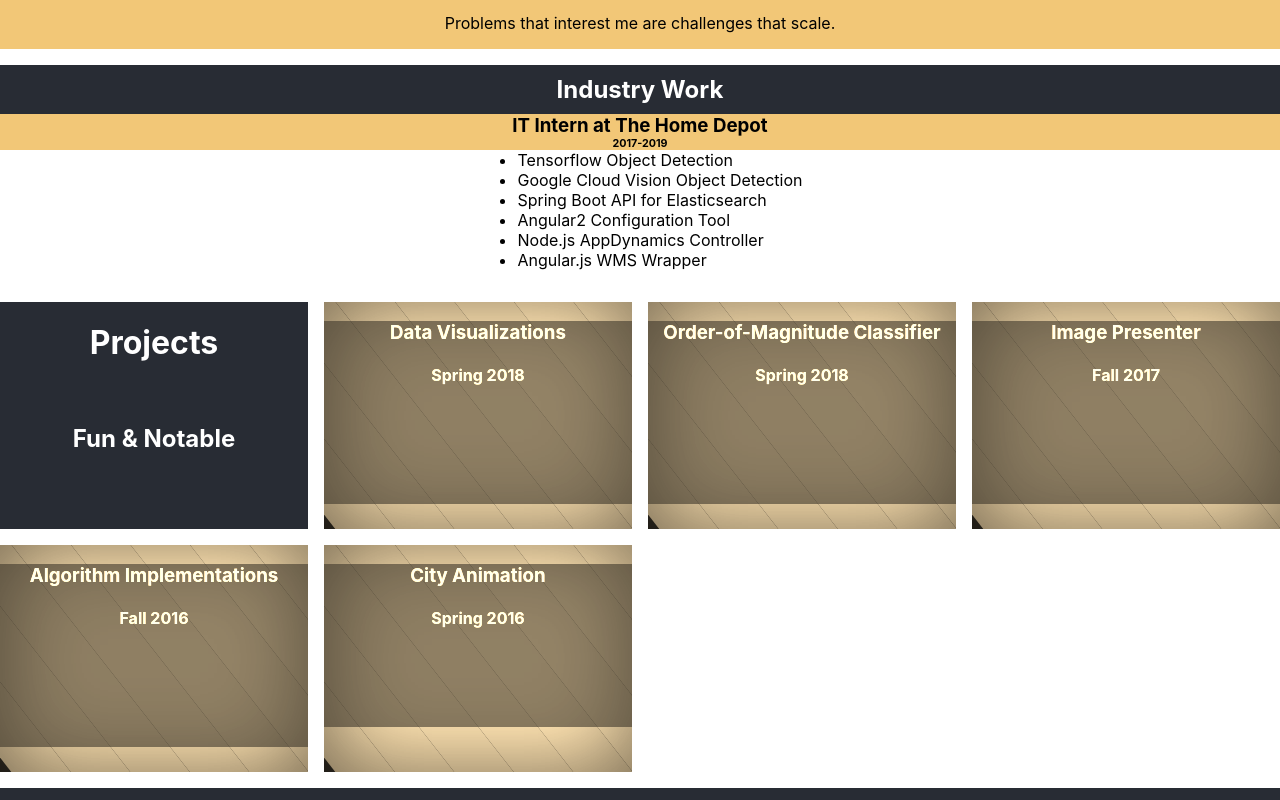
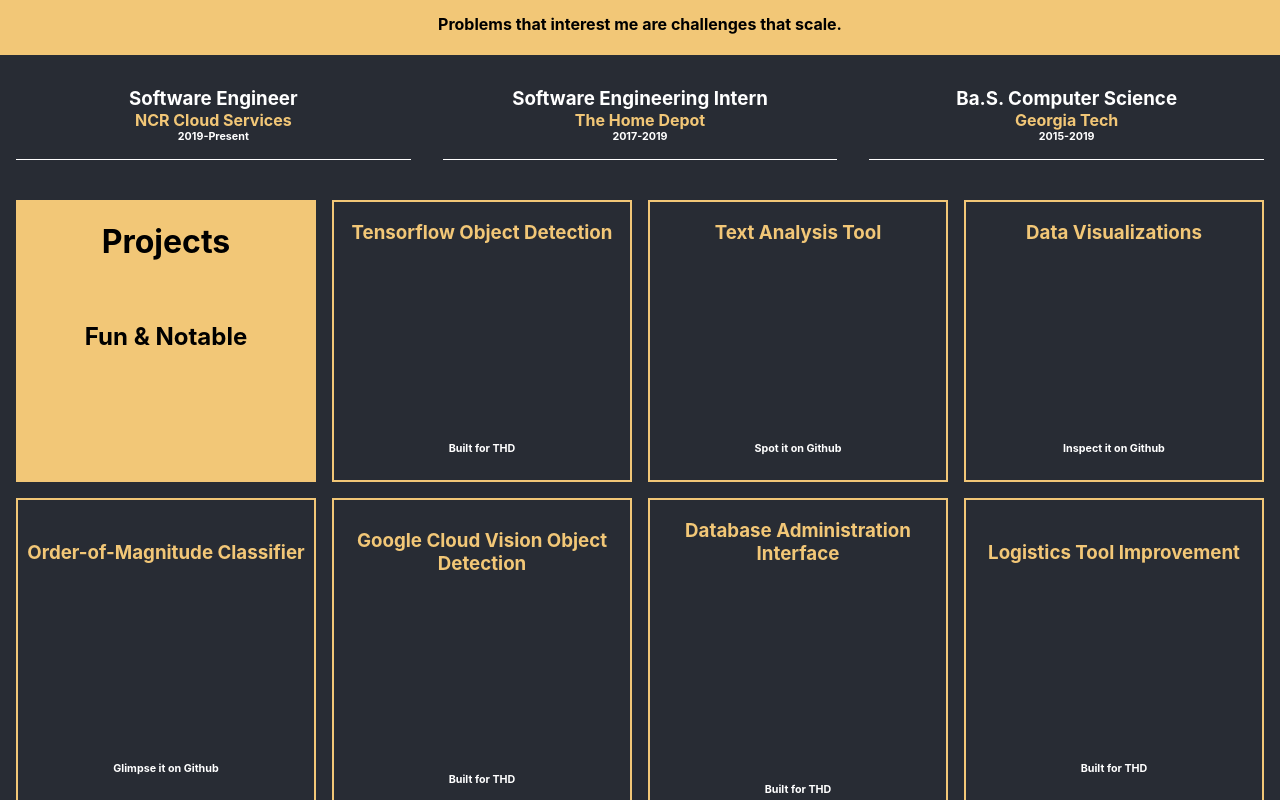
Before and after one commit to sohuja96/Portfolio, a React (Create React App) app: page / in a window 1280 px wide. Shown: the part 240-1040 px from the top of the page. Built offline with nearby package versions, Linux system fonts and the light colour scheme.

Commit message:
Minimal look

```diff
--- a/src/App.css
+++ b/src/App.css
@@ -1,32 +1,18 @@
 .App {
   text-align: center;
+  color: white;
+  background-color: #282c34;
 }
 
-.social {
-  margin: 0 0 5px 0;
-  display: block;
-  flex-direction: row;
-  text-align: center;
-}
-
-.social button {
-  background-color: rgba(0,0,0,0);
-  border-color: rgba(0,0,0,0);
-}
-
-.social button:hover {
-  cursor: pointer;
-}
 
 .App-header {
   z-index: 1;
   position: fixed;
   width: 100%;
+  background-color: #282c34;
   -moz-box-shadow:    0px 5px 4px rgba(0,0,0,.3);
   -webkit-box-shadow: 0px 5px 4px rgba(0,0,0,.3);
   box-shadow: 0px 5px 4px rgba(0,0,0, .3);
-  background-color: #bf2a2a;
-  background-color: #282c34;
   min-height: 8vh;
   display: flex;
   flex-direction: column;
@@ -40,123 +26,42 @@
   color: #61dafb;
 }
 
-@keyframes App-logo-spin {
-  from {
-    transform: rotate(0deg);
-  }
-  to {
-    transform: rotate(360deg);
-  }
-}
 
-.project {
-  vertical-align: center;
-  background-color: rgba(40,44,68,.6);
-  background-position: center;
-  background-repeat: no-repeat;
-  background-size: cover;
-  color: white;
-  -moz-box-shadow:    inset 0 0 90px rgba(0,0,0, .6);
-  -webkit-box-shadow: inset 0 0 90px rgba(0,0,0, .6);
-  box-shadow:         inset 0 0 90px rgba(0,0,0, .6);
-  transition: 1.1s;
 
-  filter: sepia(100%);
-}
-
-.project p {
-  opacity: 0;
-  transition: .4s;
-}
-
-.project a {
-  opacity: 0;
-  transition: .4s;
-  color: #61dafb;
-}
-.project:hover {
-  background-color: rgba(40,44,52,1);
-  -moz-box-shadow:    inset 0 0 13px rgba(0,0,0,0);
-  -webkit-box-shadow: inset 0 0 13px rgba(0,0,0,0);
-  box-shadow:         inset 0 0 13px rgba(0,0,0,0);
-  transition: .4s;
-  filter: sepia(0%);
-}
-.project:hover p {
-  opacity: 1;
-  transition: .9s;
-}
-.project:hover a {
-  opacity: 1;
-  transition: .9s;
-}
-
-.projectdiv {
-  display:grid;
-  grid-template-columns: repeat(auto-fit, minmax(300px, 1fr));
-  grid-gap: 1em;
-}
-
-.unused {
-  background-color: #282c34;
-  color:white;
+.about h1 {
+  width: inherit;
+  margin: 0 0 1vh 0;
 }
 
 .aboutdiv {
   padding: 23vh 20% 0 20%;
   width: 1fr;
   display:grid;
-  grid-template-columns: repeat(auto-fit, minmax(15em, 1fr));
-  grid-gap: 0em;
+  grid-template-columns: repeat(auto-fit, minmax(20em, 1fr));
   color:black;
   background-color: #f2c777;
 }
 
-.about h1 {
-  width: inherit;
-  margin: 0 0 1vh 0;
-}
-.about h3 {
-  width: inherit;
-  margin: 0;
-}
-.about p {
-  padding: 0 7% 1em 7%;
-  margin: 0;
-}
-
-.textbox {
-  background-color: inherit;
-  border-radius: inherit;
-}
-
 .industry {
+  margin: 1em;
+  border-bottom: #fff solid 1px;
   text-align: center;
-  padding: 1em 0 2em 0;
-}
-
-.industry ul {
-  margin: 0;
-  text-align: left;
-  display: inline-block;
-}
-
-.industry h2 {
-  margin: 0;
-  padding: 10px;
-  background-color: #282c34;
-  color:white;
+  padding: 1em 0 1em 0;
 }
 .industry h3 {
   margin: 0;
   padding: 0;
-  background-color: #f2c777;
+}
+.industry h4 {
+  color: #f2c777;
+  margin: 0;
+  padding: 0;
 }
 .industry h6 {
   margin: 0;
   padding: 0;
-  background-color: #f2c777;
 }
+
 .mia {
   bottom: 0;
   width: 100%;
@@ -164,11 +69,102 @@
   margin: 1em 0 0 0;
   padding: 1em 0 1em 0;
 }
+
+.project {
+  padding: 0;
+  margin: 0;
+  background-color: #282c34;
+  display: flex;
+  flex-direction: column;
+  align-items: center;
+  justify-content: center;
+  color: white;
+  transition: 1.1s;
+  border: 2px solid #f2c777;
+}
+.project:hover {
+  border: 2px solid #fff;
+  transition: .1s;
+}
+.project a {
+  padding: 0;
+  margin: 0;
+  transition: .5s;
+}
+.project:hover a {
+  color: #61dafb;
+  transition: .1s;
+}
+.project h3 {
+  width: inherit;
+  color: #f2c777;
+  transition: .5s;
+}
+.project:hover h3 {
+  align-items: flex-start;
+  transition: .1s;
+}
+.project h4 {
+  opacity: 0;
+  transition: .5s;
+}
+.project:hover h4 {
+  opacity: 1;
+  transition: .2s;
+}
+.project p {
+  opacity: 0;
+  transition: .2s;
+}
+.project:hover p {
+  opacity: 1;
+  transition: .2s;
+}
+
+.projectdiv {
+  padding: 0 1em 0 1em;
+  display:grid;
+  grid-template-columns: repeat(auto-fit, minmax(300px, 1fr));
+  grid-gap: 1em;
+}
+
+.social {
+  margin: 0 0 5px 0;
+  display: block;
+  flex-direction: row;
+  text-align: center;
+}
+.social button {
+  background-color: rgba(0,0,0,0);
+  border-color: rgba(0,0,0,0);
+}
+.social button:hover {
+  cursor: pointer;
+}
+
+
+.unused {
+  background-color: #f2c777;
+  color: black;
+}
+
+.workdiv {
+  vertical-align: center;
+  margin: 0 0 3vh 0;
+  width: 1fr;
+  display:grid;
+  grid-template-columns: repeat(auto-fit, minmax(20em, 1fr));
+  grid-gap: 0em;
+}
+
+a {
+  color: white;
+  text-decoration: none;
+  font-style: bold;
+}
+
 svg {
   padding: 0 5px 0 5px;
   -webkit-filter: invert(100%);
   filter: invert(100%);
 }
-.project {
-  background-image: url("/backdrop.svg");
-}
--- a/src/App.js
+++ b/src/App.js
@@ -41,21 +41,25 @@
         <div className="aboutdiv">
           <div className="about">
             <h2>About</h2>
-              <p>Problems that interest me are challenges that scale.</p>
+              <h4>Problems that interest me are challenges that scale.</h4>
           </div>
         </div>
-        <div className="industry">
-          <h2>Industry Work</h2>
-          <h3>IT Intern at The Home Depot</h3>
-          <h6>2017-2019</h6>
-          <ul className="worklist">
-            <li>Tensorflow Object Detection</li>
-            <li>Google Cloud Vision Object Detection</li>
-            <li>Spring Boot API for Elasticsearch</li>
-            <li>Angular2 Configuration Tool</li>
-            <li>Node.js AppDynamics Controller</li>
-            <li>Angular.js WMS Wrapper</li>
-          </ul>
+        <div className="workdiv">
+          <div className="industry">
+            <h3>Software Engineer</h3>
+            <h4>NCR Cloud Services</h4>
+            <h6>2019-Present</h6>
+          </div>
+          <div className="industry">
+            <h3>Software Engineering Intern</h3>
+            <h4>The Home Depot</h4>
+            <h6>2017-2019</h6>
+          </div>
+          <div className="industry">
+            <h3>Ba.S. Computer Science</h3>
+            <h4>Georgia Tech</h4>
+            <h6>2015-2019</h6>
+          </div>
         </div>
         <div className="projectdiv">
           <div className="unused">
@@ -63,57 +67,72 @@
             <br></br>
             <h2>Fun & Notable</h2>
           </div>
-          <div className="project" id="vis">
-            <div className="textbox">
+          <div className="project">
+            <h3>Tensorflow Object Detection</h3>
+            <h4>Spring 2019</h4>
+            <p>Locally configure and train a model on Tensorflow's Object Detection networks.</p>
+            <h6><a href="https://corporate.homedepot.com/">Built for THD</a></h6>
+          </div>
+          <div className="project">
+            <h3>Text Analysis Tool</h3>
+            <h4>Spring 2019</h4>
+            <p>A plain text parser for analyzing the use of certain words across multiple documents, built in React.js.</p>
+            <h6><a href="https://github.com/sohuja96/Words-Count">Spot it on Github</a></h6>
+          </div>
+          <div className="project">
             <h3>Data Visualizations</h3>
             <h4>Spring 2018</h4>
             <p>Used D3.js to create interactive and informative visualizations of high-dimensional datasets.</p>
             <h6><a href="https://github.com/sohuja96/Data-Visualizations">Inspect it on Github</a></h6>
-            </div>
           </div>
-          <div className="project" id="oom">
-            <div className="textbox">
+          <div className="project">
             <h3>Order-of-Magnitude Classifier</h3>
             <h4>Spring 2018</h4>
             <p>Developed a CLI for learning the order of magnitude of a numerical dataset using Scikit Learn.</p>
             <h6><a href="https://github.com/sohuja96/OoM-Classifier">Glimpse it on Github</a></h6>
-            </div>
           </div>
-          <div className="project" id="reac">
-            <div className="textbox">
-            <h3>Image Presenter</h3>
+          <div className="project">
+            <h3>Google Cloud Vision Object Detection</h3>
+            <h4>Fall 2018</h4>
+            <p>Collected data and assessed GCP AutoML Vision on industry-relevant retail problems.</p>
+            <h6><a href="https://corporate.homedepot.com/">Built for THD</a></h6>
+          </div>
+          <div className="project">
+            <h3>Database Administration Interface</h3>
+            <h4>Summer 2018</h4>
+            <p>Developed the backend for an Elasticsearch database administration interface by using Spring Boot and React.js.</p>
+            <h6><a href="https://corporate.homedepot.com/">Built for THD</a></h6>
+          </div>
+          <div className="project">
+            <h3>Logistics Tool Improvement</h3>
+            <h4>Spring 2018</h4>
+            <p>Delivered new functionality to an existing Angular2 web app for a Logistics Team client.</p>
+            <h6><a href="https://corporate.homedepot.com/">Built for THD</a></h6>
+          </div>
+          <div className="project">
+            <h3>AppDynamics Data Controller</h3>
             <h4>Fall 2017</h4>
-            <p>Learned about React.js and Webpack to depoloy a simple single-page application to display images.</p>
-            <h6><a href="https://github.com/sohuja96/React-Dogs">Examine it on Github</a></h6>
-            </div>
+            <p>Used Node.js to collect and format AppDynamics data about a suite of internal websites, serving the information to a dashboard application.</p>
+            <h6><a href="https://corporate.homedepot.com/">Built for THD</a></h6>
           </div>
-          <div className="project" id="java">
-            <div className="textbox">
+          <div className="project">
+            <h3>Web App Wrapper</h3>
+            <h4>Summer 2017</h4>
+            <p>Researched, designed, and implemented a fresh user experience for an existing WMS application using Angular.js as a front-end wrapper.</p>
+            <h6><a href="https://corporate.homedepot.com/">Built for THD</a></h6>
+          </div>
+          <div className="project">
             <h3>Algorithm Implementations</h3>
             <h4>Fall 2016</h4>
             <p>Used Java to program different data structures, string search algorithms, and graph algorithms.</p>
             <h6><a href="https://github.com/sohuja96/Java-Algorithms">Observe it on Github</a></h6>
-            </div>
           </div>
-          <div className="project" id="matlab">
-            <div className="textbox">
+          <div className="project">
             <h3>City Animation</h3>
             <h4>Spring 2016</h4>
             <p>Used MATLAB plotting capabilities to render a short animation.</p>
             <h6><a href="https://github.com/sohuja96/MATLAB-City-Animation">Spy it on Github</a></h6>
-            </div>
           </div>
-        </div>
-        <div className="industry">
-          <h2>Academic Experience</h2>
-          <h3>Ba.S. Computer Science at Georgia Tech</h3>
-          <h6>2015-2019</h6>
-          <ul className="worklist">
-            <li>Concentration in Artificial Intelligence</li>
-            <li>Concentration in Human-Computer Interaction</li>
-            <li>Barcelona Summer Program (2019)</li>
-            <li>GT Grand Challenges (2015)</li>
-          </ul>
         </div>
         <div className="mia">
           <a className="App-link"
```
